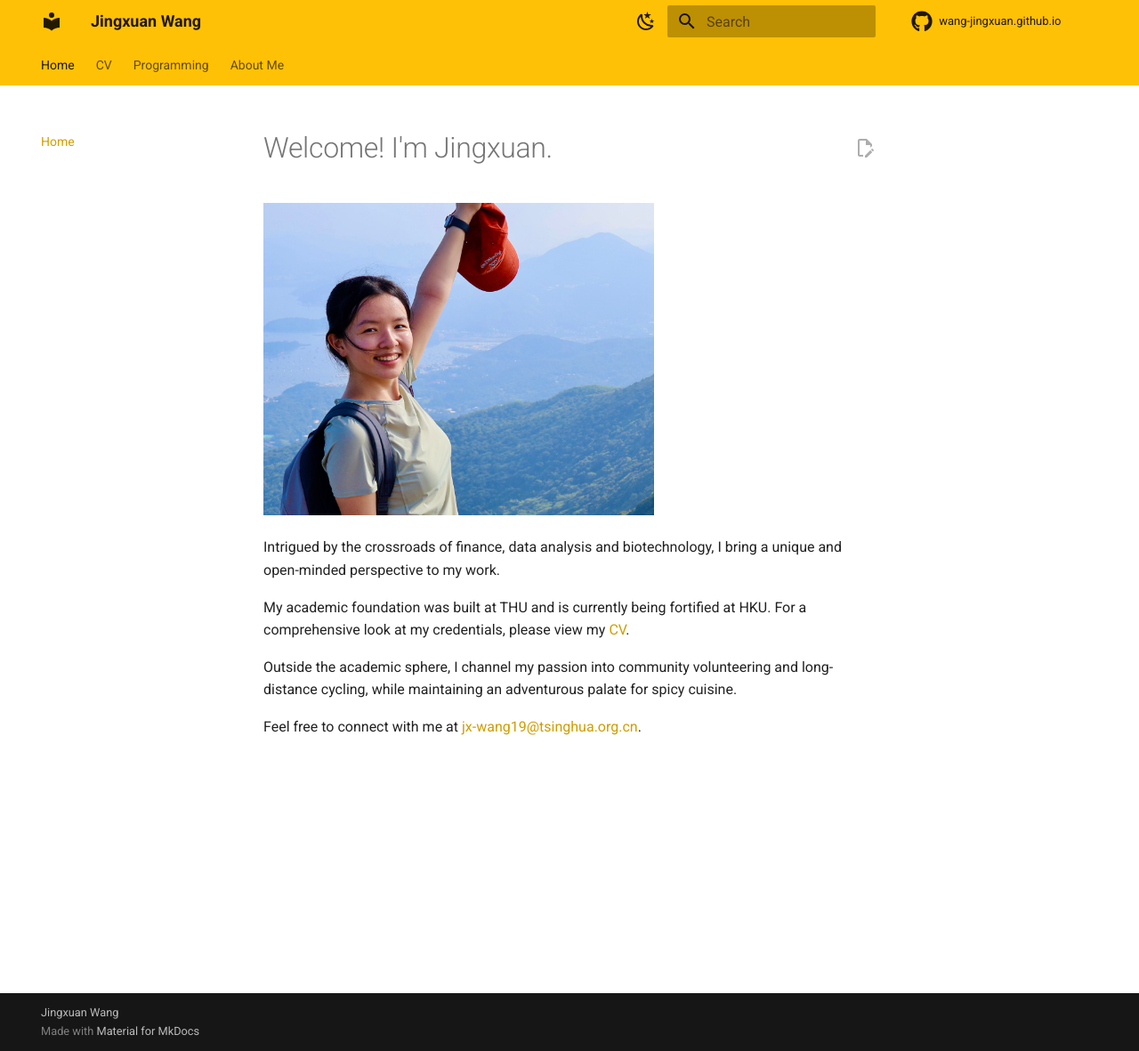
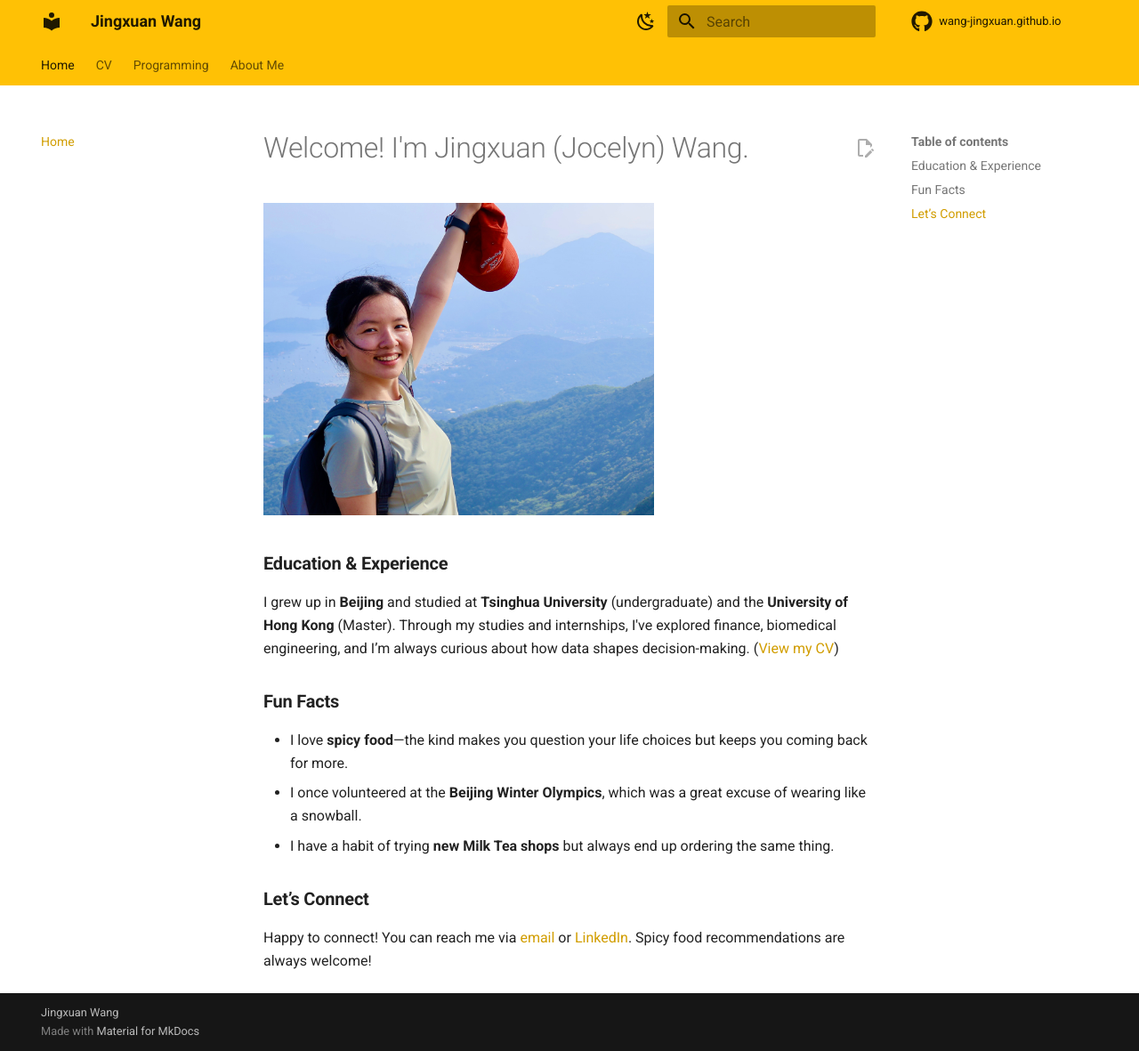
Before and after one commit to wang-jingxuan/wang-jingxuan.github.io, an MkDocs documentation site: the page built from docs/index.md, in a window 1280 px wide and 1181 px high. Shown: the whole window at 89% size. Built offline with MkDocs 1.6.1 and Material for MkDocs 9.7.7, drawn with Linux system fonts in a browser that asks for light colours; comment, search, counter and statistics services are not loaded.

Commit message:
update in CV

```diff
--- a/docs/index.md
+++ b/docs/index.md
@@ -1,11 +1,17 @@
-# Welcome! I'm Jingxuan.
+# Welcome! I'm Jingxuan (Jocelyn) Wang.
 
 <img title="" src="me.jpeg" alt="" width="439" data-align="center">
 
-Intrigued by the crossroads of finance, data analysis and biotechnology, I bring a unique and open-minded perspective to my work.
+### **Education & Experience**
 
-My academic foundation was built at THU and is currently being fortified at HKU. For a comprehensive look at my credentials, please view my [CV](CV/CV_Jingxuan_Wang.pdf).
+I grew up in **Beijing** and studied at **Tsinghua University** (undergraduate) and the **University of Hong Kong** (Master). Through my studies and internships, I've explored finance, biomedical engineering, and I’m always curious about how data shapes decision-making. ([View my CV](CV/CV_Jingxuan_Wang.pdf))
 
-Outside the academic sphere, I channel my passion into community volunteering and long-distance cycling, while maintaining an adventurous palate for spicy cuisine.
+### **Fun Facts**
 
-Feel free to connect with me at [jx-wang19@tsinghua.org.cn](mailto:[jx-wang19@tsinghua.org.cn](mailto:jx-wang19@tsinghua.org.cn)).
+- I love **spicy food**—the kind makes you question your life choices but keeps you coming back for more.
+- I once volunteered at the **Beijing Winter Olympics**, which was a great excuse of wearing like a snowball.
+- I have a habit of trying **new Milk Tea shops** but always end up ordering the same thing.
+
+### **Let’s Connect**
+
+Happy to connect! You can reach me via [email](mailto:jx-wang19@tsinghua.org.cn) or [LinkedIn](https://www.linkedin.com/in/wang-jingxuan/). Spicy food recommendations are always welcome!
```
Also changed, not shown: 1 other file.
